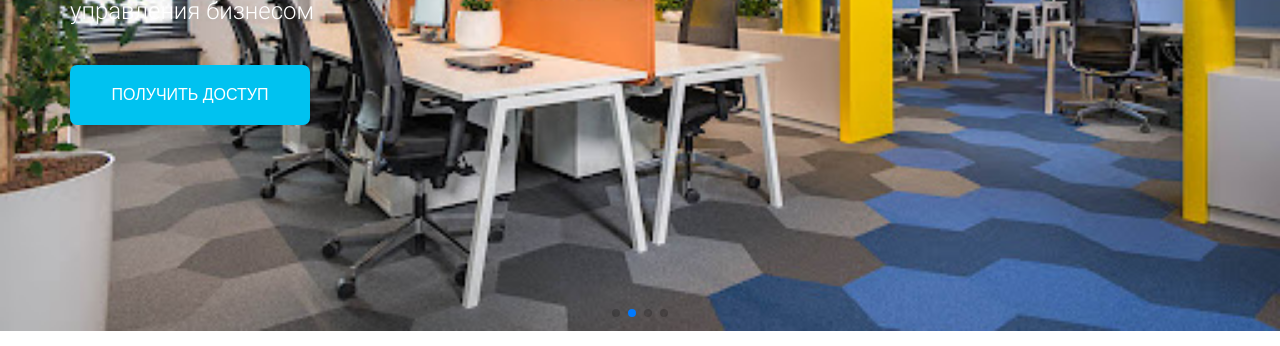
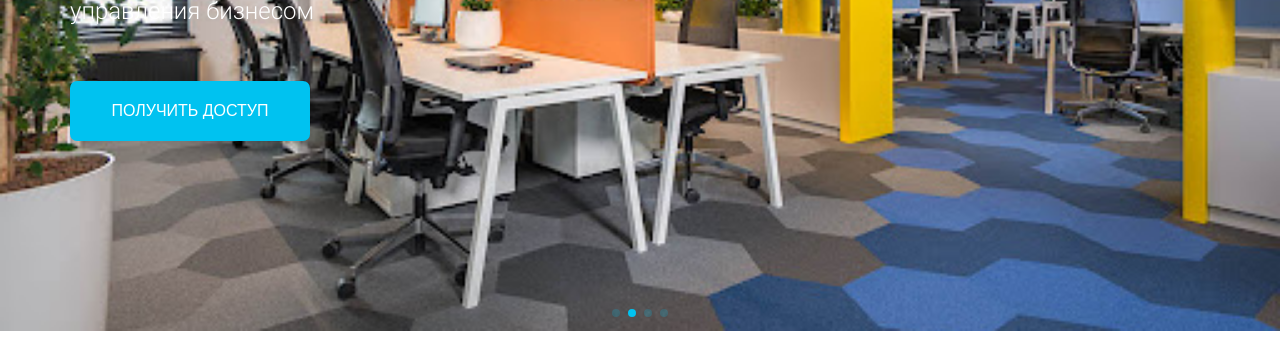
Before and after one commit to Chaplinskaya/prengi, a website: page src/index.html in a window 1280 px wide. Shown: the part 454-800 px from the top of the page. Drawn offline with nearby package versions, Linux system fonts and the light colour scheme; files that its build step writes are made by us from their sources.

Commit message:
edit color

```diff
--- a/src/index.html
+++ b/src/index.html
@@ -78,32 +78,27 @@
                 <span></span>
             </div>
         </div>
+        <button class="promo__btn">Получить доступ</button>
     </div>
 
     <div class="swiper">
         <div class="swiper-wrapper">
             <div class="promo swiper-slide">
                 <div class="container">
-
                     <div class="promo__title">Управляй своим бизнесом через смартфон</div>
                     <div class="promo__subtitle"><span>PRENGI</span> - Платформа для прозрачного управления бизнесом</div>
-                    <button class="promo__btn">Получить доступ</button>
                 </div>
             </div>
             <div class="promo swiper-slide">
                 <div class="container">
-
                     <div class="promo__title">Управляй своим бизнесом через смартфон</div>
                     <div class="promo__subtitle"><span>PRENGI</span> - Платформа для прозрачного управления бизнесом</div>
-                    <button class="promo__btn">Получить доступ</button>
                 </div>
             </div>
             <div class="promo swiper-slide">
                 <div class="container">
-
                     <div class="promo__title">Управляй своим бизнесом через смартфон</div>
                     <div class="promo__subtitle"><span>PRENGI</span> - Платформа для прозрачного управления бизнесом</div>
-                    <button class="promo__btn">Получить доступ</button>
                 </div>
             </div>
             <div class="promo swiper-slide">
@@ -125,7 +120,7 @@
                     </div>-->
                     <div class="promo__title">Управляй своим бизнесом через смартфон</div>
                     <div class="promo__subtitle"><span>PRENGI</span> - Платформа для прозрачного управления бизнесом</div>
-                    <button class="promo__btn">Получить доступ</button>
+
                 </div>
             </div>
         </div>
--- a/src/sass/blocks/_promo.scss
+++ b/src/sass/blocks/_promo.scss
@@ -46,6 +46,9 @@
 }
 .swiper-slide {
     z-index: -10000;
+}
+.swiper-pagination-bullet {
+    background: $main-color;
 }
 .promo:nth-child(even) {
     background: url("../images/promo-phone.jpg") 45% / cover no-repeat;
@@ -103,16 +106,22 @@
         }
     }
     &__btn {
+        position: absolute;
         width: 240px;
         height: 60px;
         display: block;
-        margin-bottom: 70px;
+        top: 450px;
+        cursor: pointer;
         background-color: $main-color;
         color: #fff;
         border: none;
         text-transform: uppercase;
         font-size: 16px;
         border-radius: 7px;
+        &:hover {
+            transition: 0.6s all;
+            opacity: 0.8;
+        }
     }
 }
 .promo-section {
```
Also changed, not shown: dist/css/style.min.css, dist/index.html.
